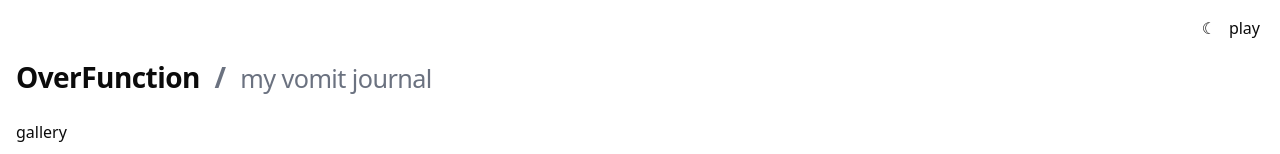
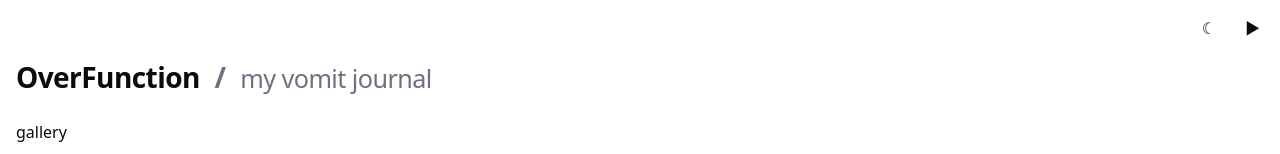
Before and after one commit to andrewleenyk/OverFunction, a React (Create React App) app in the folder cra/: page / in a window 1280 px wide. Shown: the top 154 px of the page. Built offline with nearby package versions, Linux system fonts and the light colour scheme.

Commit message:
ui(audio): replace play/pause text with icons (▶/⏸)

```diff
--- a/cra/src/App.js
+++ b/cra/src/App.js
@@ -44,8 +44,14 @@ function AudioButton() {
   }
 
   return (
-    <button className="audio-toggle" type="button" onClick={toggle}>
-      {isPlaying ? 'pause' : 'play'}
+    <button
+      className="audio-toggle"
+      type="button"
+      onClick={toggle}
+      aria-label={isPlaying ? 'Pause audio' : 'Play audio'}
+      title={isPlaying ? 'Pause' : 'Play'}
+    >
+      {isPlaying ? '⏸' : '▶'}
     </button>
   );
 }
```
